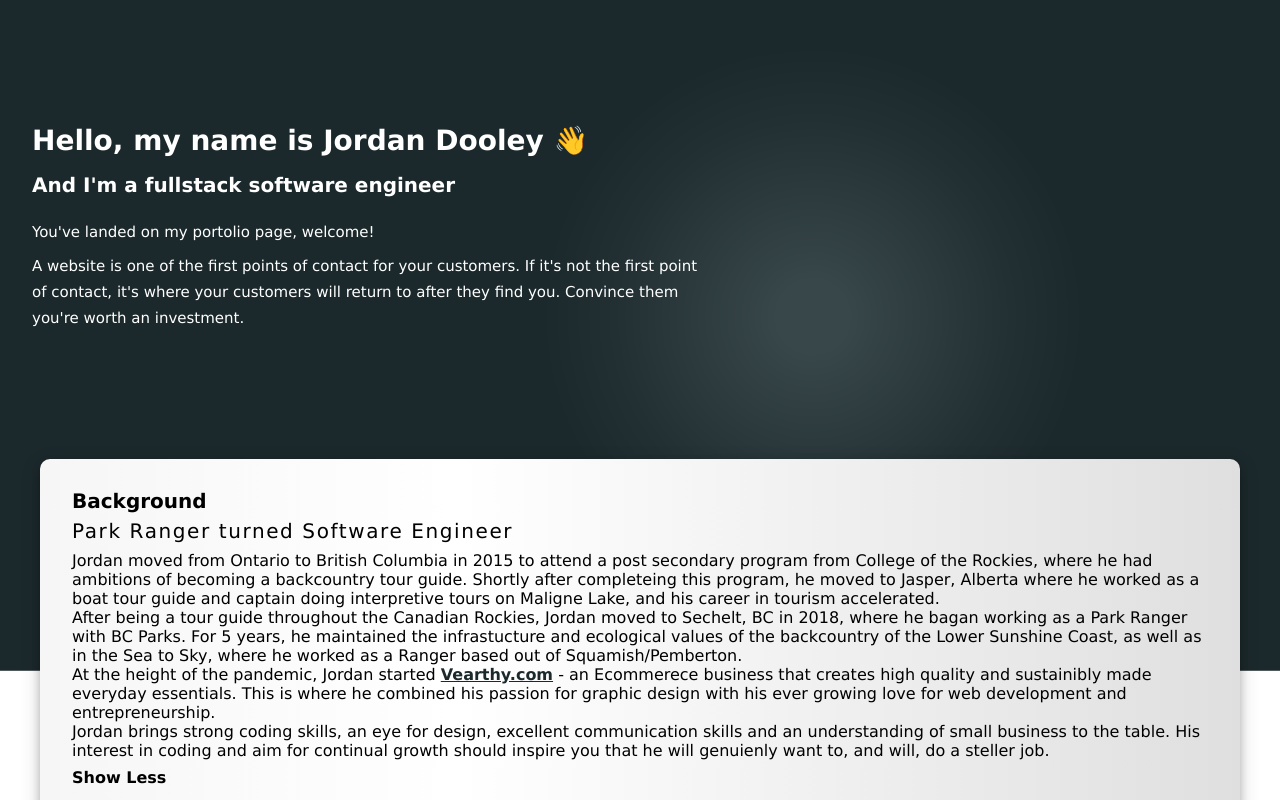
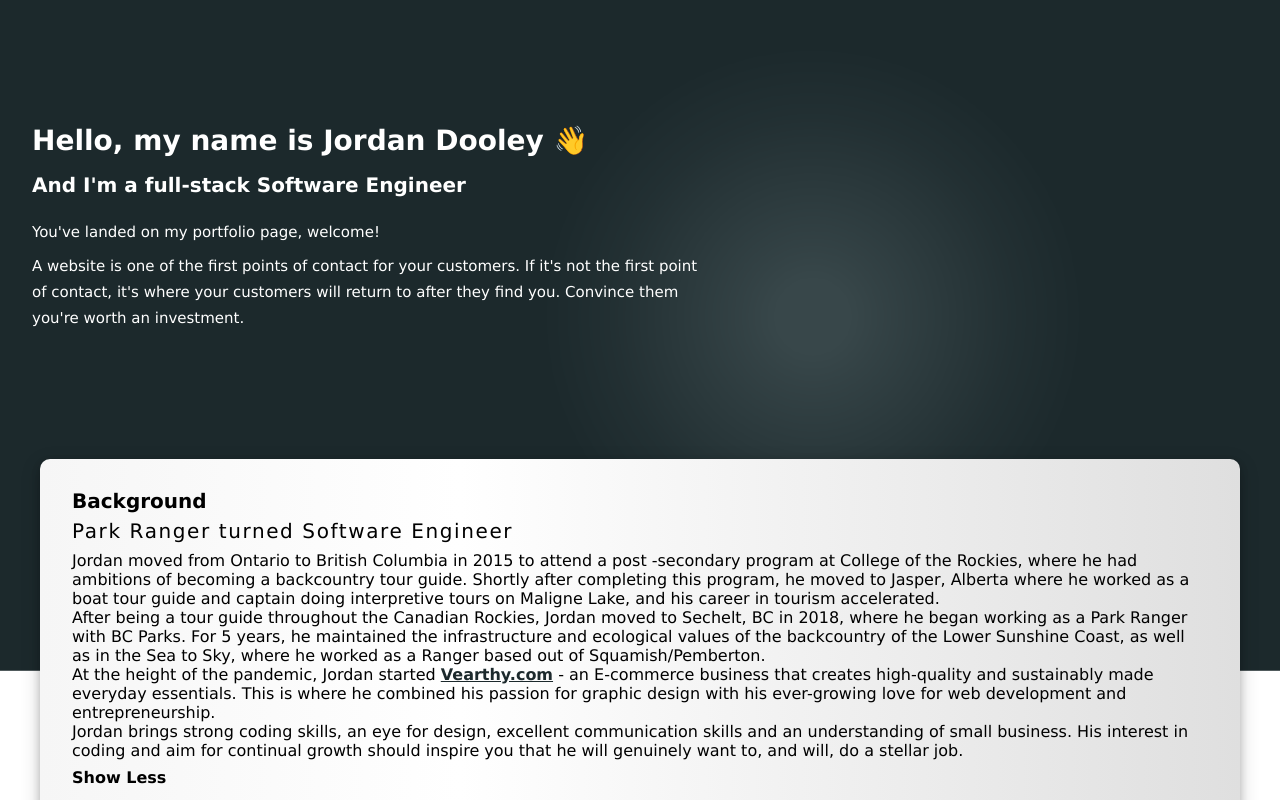
Before and after one commit to jaydools/portfolio, a React (Create React App) app: page / in a window 1280 px wide. Both pictures are taken after a click on the button "Show More". Shown: the top 800 px of the page. Built offline with nearby package versions, Linux system fonts and the light colour scheme.

Commit message:
finalized gramatically for deployment

```diff
--- a/src/components/About/About.js
+++ b/src/components/About/About.js
@@ -47,16 +47,16 @@ function About() {
                     <div>
                         <p className="about-card__body--closed">
                             Jordan moved from Ontario to British Columbia in 2015 to attend a post
-                            secondary program from College of the Rockies, where he had ambitions of
-                            becoming a backcountry tour guide. Shortly after completeing this
+                            -secondary program at College of the Rockies, where he had ambitions of
+                            becoming a backcountry tour guide. Shortly after completing this
                             program, he moved to Jasper, Alberta where he worked as a boat tour
                             guide and captain doing interpretive tours on Maligne Lake, and his
                             career in tourism accelerated.
                         </p>
                         <p className="about-card__body--closed">
                             After being a tour guide throughout the Canadian Rockies, Jordan moved
-                            to Sechelt, BC in 2018, where he bagan working as a Park Ranger with BC
-                            Parks. For 5 years, he maintained the infrastucture and ecological
+                            to Sechelt, BC in 2018, where he began working as a Park Ranger with BC
+                            Parks. For 5 years, he maintained the infrastructure and ecological
                             values of the backcountry of the Lower Sunshine Coast, as well as in the
                             Sea to Sky, where he worked as a Ranger based out of Squamish/Pemberton.
                         </p>
@@ -71,16 +71,16 @@ function About() {
                             >
                                 Vearthy.com
                             </a>
-                            <span> </span>- an Ecommerece business that creates high quality and
-                            sustainibly made everyday essentials. This is where he combined his
-                            passion for graphic design with his ever growing love for web
+                            <span> </span>- an E-commerce business that creates high-quality and
+                            sustainably made everyday essentials. This is where he combined his
+                            passion for graphic design with his ever-growing love for web
                             development and entrepreneurship.
                         </p>
                         <p className="about-card__body--closed">
                             Jordan brings strong coding skills, an eye for design, excellent
-                            communication skills and an understanding of small business to the
-                            table. His interest in coding and aim for continual growth should
-                            inspire you that he will genuienly want to, and will, do a steller job.
+                            communication skills and an understanding of small business. His
+                            interest in coding and aim for continual growth should inspire you that
+                            he will genuinely want to, and will, do a stellar job.
                         </p>
                         <button className="card-button" onClick={toggleExpand}>
                             Show Less
--- a/src/components/Builda/Builda.js
+++ b/src/components/Builda/Builda.js
@@ -19,13 +19,13 @@ function Builda() {
             {isOpen && (
                 <div className="dropdown__content">
                     <p className="dropdown__body">
-                        This is the capstone project I created for my software engineering diploma
-                        program through<span> </span>
+                        I created This capstone project for my software engineering diploma program
+                        through<span> </span>
                         <a href="https://brainstation.io/" target="blank" className="link">
                             Brainstation.
                         </a>
                         <span> </span>
-                        It is a fullstack application, that is designed for small business owners
+                        It is a full-stack application, that is designed for small business owners
                         (specifically in the flower business) to increase engagement and drive
                         sales. This application was created with React, uses an Express server on
                         the backend and a SQL database.
--- a/src/components/Contact/Contact.js
+++ b/src/components/Contact/Contact.js
@@ -33,14 +33,14 @@ function Contact() {
                 <p className="contact-card__body">
                     ✅ Proven Track Record: The projects showcased here are a testament to my
                     ability to deliver on a time limit. Whether it's building a full-stack solution,
-                    crafting a visually stunning front-end, or scaling an e-commerce platform, I've
-                    can do it with flair and efficiency.
+                    crafting a visually stunning front-end, or scaling an e-commerce platform, I can
+                    do it with flair and efficiency.
                 </p>
                 <p className="contact-card__body">
                     ✅ Dynamic Adaptability: My journey as a visual learner and pragmatic software
                     engineer has honed my ability to quickly grasp and apply new concepts. This
                     agility in learning ensures that your project will not only meet expectations,
-                    but they will also uncover new avenues for excellence and creativity.
+                    but will also uncover new avenues for excellence and creativity.
                 </p>
                 <div className="contact-container__button-wrapper">
                     <button onClick={mailTo} className="contact-container__button1">
--- a/src/components/Hero/Hero.js
+++ b/src/components/Hero/Hero.js
@@ -6,8 +6,8 @@ function Hero() {
         <section className="hero-container">
             <div className="hero-text">
                 <h1 className="hero-text__header">Hello, my name is Jordan Dooley 👋</h1>
-                <h2 className="hero-text__subhead">And I'm a fullstack software engineer</h2>
-                <p className="hero-text__body">You've landed on my portolio page, welcome! </p>
+                <h2 className="hero-text__subhead">And I'm a full-stack Software Engineer</h2>
+                <p className="hero-text__body">You've landed on my portfolio page, welcome! </p>
                 <p className="hero-text__body">
                     A website is one of the first points of contact for your customers. If it's not
                     the first point of contact, it's where your customers will return to after they
--- a/src/components/NavHamburg/Burger.js
+++ b/src/components/NavHamburg/Burger.js
@@ -7,6 +7,12 @@ function Burger() {
 
     const toggleMenu = () => {
         setIsOpen(!isOpen);
+    };
+    const scrollToSection = (sectionId, event) => {
+        event.preventDefault();
+
+        const section = document.getElementById(sectionId);
+        section.scrollIntoView({ behavior: "smooth" });
     };
 
     return (
@@ -23,13 +29,19 @@ function Burger() {
             {isOpen && (
                 <div className="burger-nav">
                     <div className="burger-nav__link">
-                        <a href="#about">About</a>
+                        <a href="#about" onClick={(e) => scrollToSection("about", e)}>
+                            About
+                        </a>
                     </div>
                     <div className="burger-nav__link">
-                        <a href="#projects">Projects</a>
+                        <a href="#projects" onClick={(e) => scrollToSection("projects", e)}>
+                            Projects
+                        </a>
                     </div>
                     <div className="burger-nav__link">
-                        <a href="#contact">Contact</a>
+                        <a href="#contact" onClick={(e) => scrollToSection("contact", e)}>
+                            Contact
+                        </a>
                     </div>
                 </div>
             )}
--- a/src/components/VearthyReal/VearthyReal.js
+++ b/src/components/VearthyReal/VearthyReal.js
@@ -20,18 +20,14 @@ function VearthyReal() {
             {isOpen && (
                 <div className="dropdown__content">
                     <p className="dropdown__body">
-                        This is <span> </span>
                         <a href="https://vearthy.com" target="blank" className="link">
                             Vearthy.com
                         </a>
-                        , an Ecommerce store that I founded in 2021 and currently oversee all
-                        operations for.
-                    </p>
-                    <p>
-                        Vearthy is a fully functional store that has automated newsletters, order
-                        messages, upsale features, analytics, customer login portals/accounts with
-                        rewards; and everything else thats essential for running an Ecommerce. We
-                        even have a great warranty.
+                        <span> </span>
+                        is a fully functional store that has automated newsletters, order messages,
+                        upsell features, analytics and customer accounts with rewards. It is an
+                        Ecommerece that I created and oversee, which has everything essential for
+                        running an online store. We even have a great warranty.
                     </p>
                     <div className="dropdown__wrapper">
                         <a href="https://vearthy.com/" target="blank">
```
Also changed, not shown: src/components/Nav/Nav.js (+16 -3 lines), src/assets/icons/logo.png.
